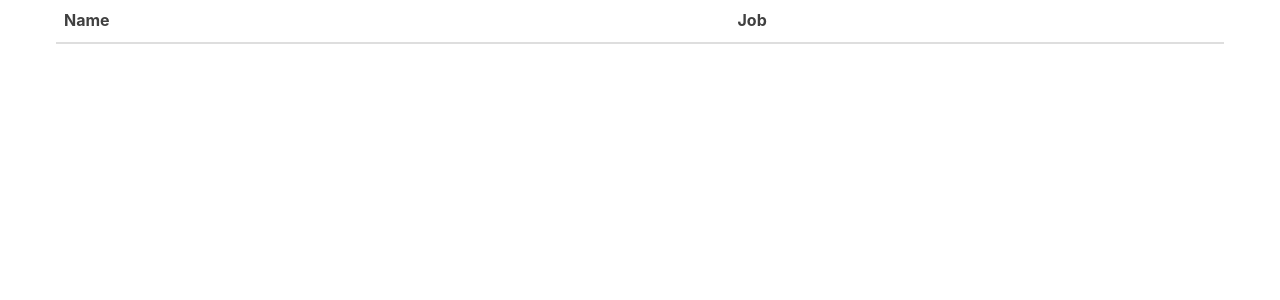
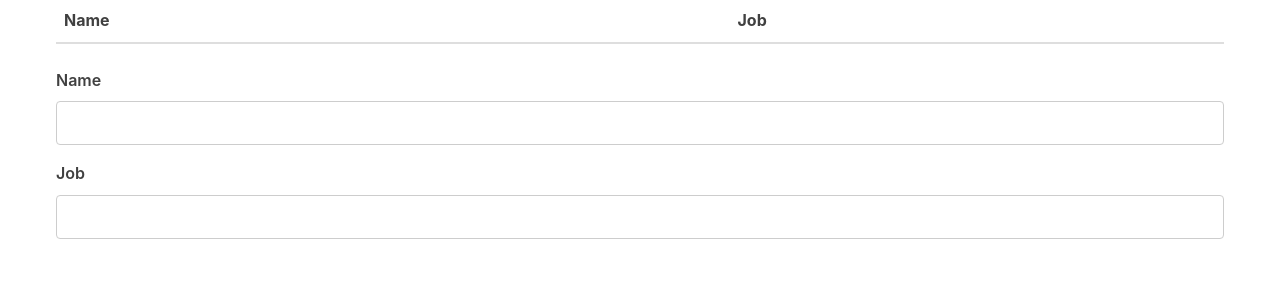
Before and after one commit to PawleN-D/react-prac, a React (Create React App) app: page / in a window 1280 px wide. Shown: the top 300 px of the page. Built offline with nearby package versions, Linux system fonts and the light colour scheme.

Commit message:
added the handleSubmit method to the App class

```diff
--- a/src/App.js
+++ b/src/App.js
@@ -1,5 +1,6 @@
 import React, { Component }from 'react';
-import Table from './Table'
+import Table from './Table';
+import Form from './Form';
 
 class App extends Component {
 
@@ -17,16 +18,21 @@ class App extends Component {
     });
   };
 
+  handleSubmit = character => {
+    this.setState({ characters: [...this.state.characters, character] });
+  };
+
   render() {
     const { characters } = this.state;
 
     return (
       <div className="container">
         <Table characterData = {characters} removeCharacter={this.removeCharacter}/>
+        <Form handleSubmit={this.handleSubmit} />
       </div>
-    )
+    );
   }
-}
+};
 
 
 export default App;
```
